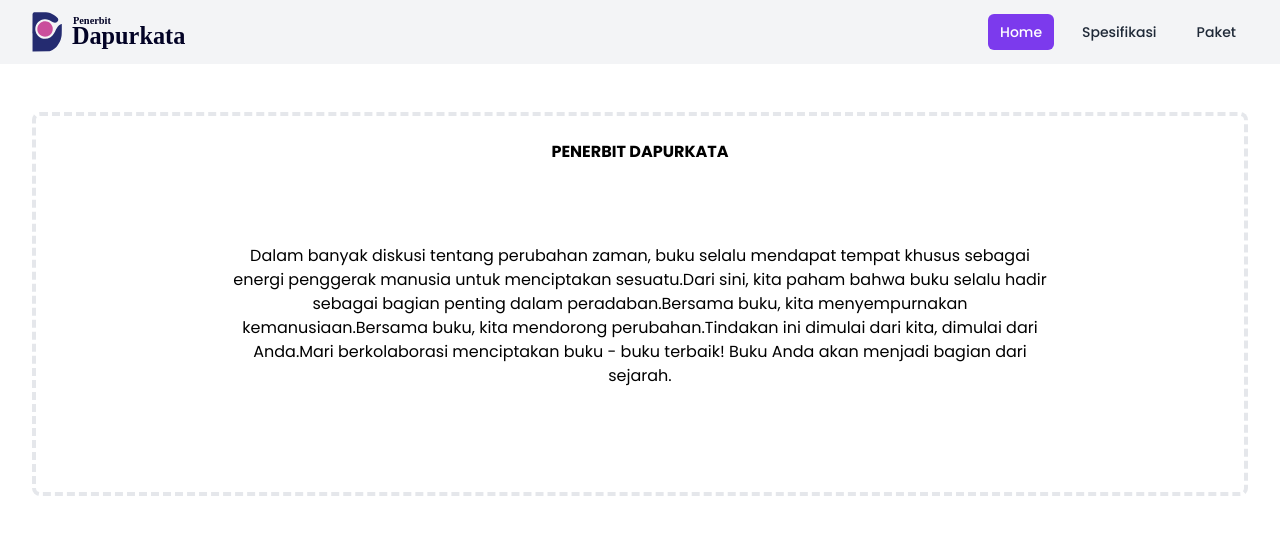
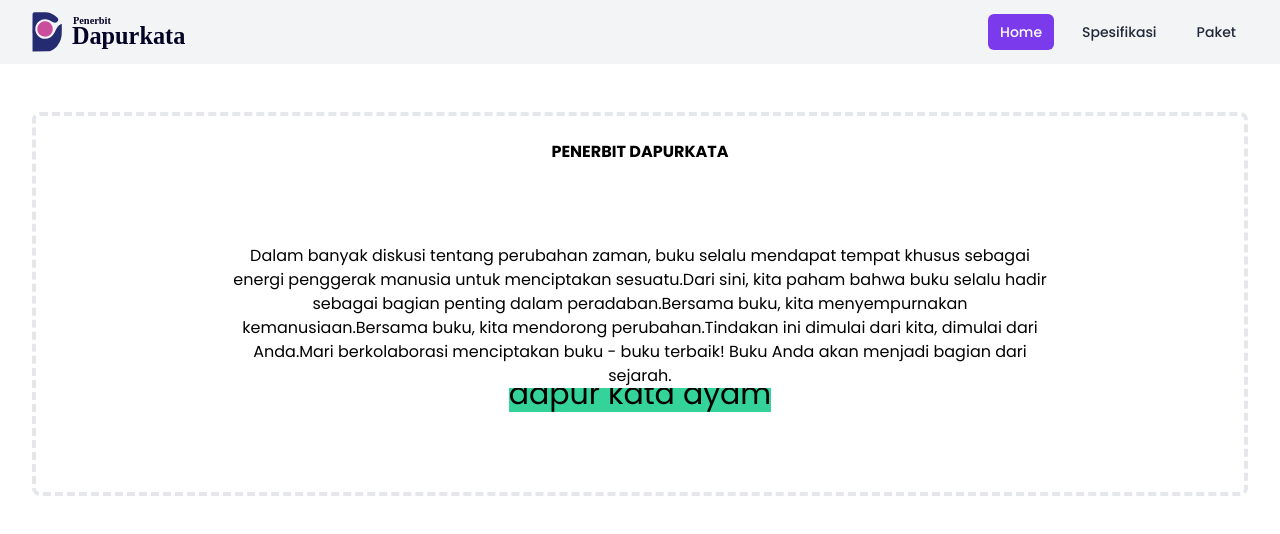
Before and after one commit to iamhkmid/penerbitdapurkata-app, a Next.js app: page / in a window 1280 px wide. Shown: the top 534 px of the page. Built offline with nearby package versions, Linux system fonts and the light colour scheme; a web font is replaced by a local one.

Commit message:
git init

```diff
--- a/components/TextSlider.tsx
+++ b/components/TextSlider.tsx
@@ -5,15 +5,15 @@ const Slides = ({ type }) => {
     if (type == "sm") {
         height = "h-7.5"
         textSize = "text-3xl leading-none"
-        animate = "animate-text-slide-sm"
+        animate = "animate-text-slide-sm "
     } else if (type == "md") {
         height = "h-9"
         textSize = "text-4xl leading-none"
         animate = "animate-text-slide-md"
     } else {
         height = "h-14 m-0"
-        textSize = "text-5xl"
-        animate = "animate-text-slide-lg leading-none "
+        textSize = "text-5xl leading-none"
+        animate = "animate-text-slide-lg  "
     }
     const slider = dataSection1.textSlides.map((textSlide, index) => (
         <div key={index} className={`font-bold font-roboto text-center box-border ${index == 0 ? animate : " "} ${height + " " + textSize}`}>
@@ -21,7 +21,7 @@ const Slides = ({ type }) => {
         </div>
     ))
     return (
-        <div className={`slider overflow-hidden ${height}`}>
+        <div className={`slider overflow-hidden ${height} min-h-full`}>
             {slider}
         </div>
     )
--- a/components/layouts/Section1.tsx
+++ b/components/layouts/Section1.tsx
@@ -9,6 +9,11 @@ const Section1 = () => {
                     <h1 className="font-bold text-xs md:text-sm lg:text-base mt-6" >PENERBIT DAPURKATA</h1>
                     <TextSlider />
                     <h1 className="font-normal text-xs md:text-sm lg:text-base text-center mt-6 px-1 md:px-48">{dataSection1.textBanner}</h1>
+                    <div className="flex flex-col h-7.5 overflow-hidden space-y-3">
+                        <h1 className="-mt-3 bg-green-400 text-3xl">dapur kata ayam</h1>
+                        <h1 className="bg-green-400 text-3xl">dapur kata ayam</h1>
+                        <h1 className="bg-green-400 text-3xl">dapur kata ayam</h1>
+                    </div>
                 </div>
             </div>
         </div>
```
